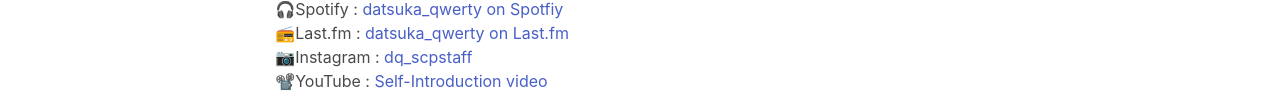
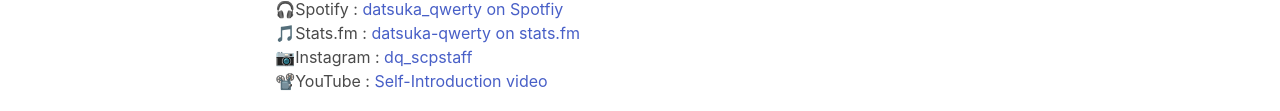
Before and after one commit to datsuka-qwerty/my-page, a plain HTML site: page index.html in a window 1280 px wide. Shown: the part 620-731 px from the top of the page. Drawn offline with nearby package versions, Linux system fonts and the light colour scheme.

Commit message:
[update] stats.fm profile

```diff
--- a/index.html
+++ b/index.html
@@ -68,7 +68,7 @@
 				<p>🐙GitHub     : <a href="https://github.com/datsuka-qwerty">datsuka-qwerty on GitHub</a></p>
 				<p>🖊️Blog       : <a href="http://datsuka-qwerty.hatenablog.com">datsuka-qwerty on HatenaBlog</a></p>
 				<p>🎧Spotify    : <a href="https://open.spotify.com/user/v1yiwns3kpbpjyr7lv3ptkki9">datsuka_qwerty on Spotfiy</a></p>
-				<p>📻Last.fm    : <a href="https://www.last.fm/user/datsuka_qwerty">datsuka_qwerty on Last.fm</a></p>
+				<p>🎵Stats.fm    : <a href="https://stats.fm/datsuka-qwerty">datsuka-qwerty on stats.fm</a></p>
 				<p>📷Instagram  : <a href="https://www.instagram.com/dq_scpstaff/">dq_scpstaff</a></p>
 				<p>📽️YouTube    : <a href="https://youtu.be/KcLqCAZAgSc">Self-Introduction video</a></p>
 			</div>
```
